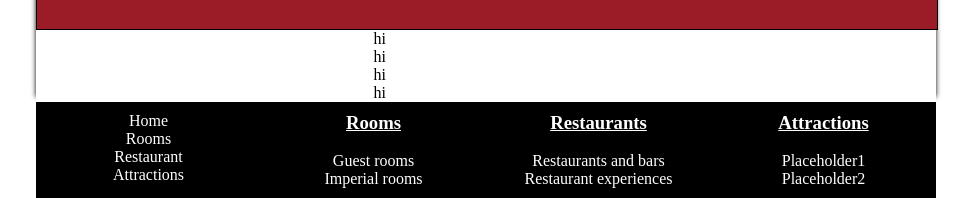
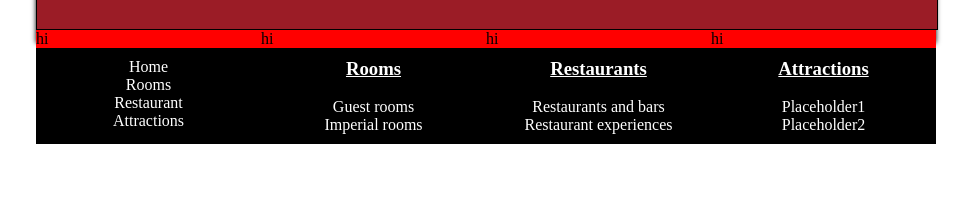
Before and after one commit to itgsod-fredrik-sander/Projekt-Tranan, a plain HTML site: page rooms.html in a window 1280 px wide. Shown: the part 1866-2064 px from the top of the page, without its empty margins (154-1125 px from the left). After the commit the page ends 2010 px from the top, so only its background shows below. Drawn offline with Linux system fonts and the light colour scheme.

Commit message:
Floats div left

```diff
--- a/css/rooms.css
+++ b/css/rooms.css
@@ -33,4 +33,6 @@ div#book {
 
 .container div {
     width:25%;
+    float:left;
+    background-color:red;
 }
```
